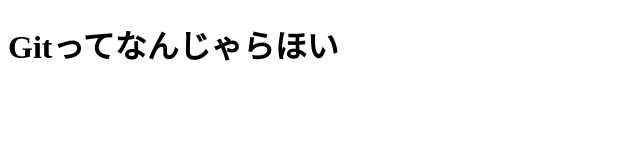
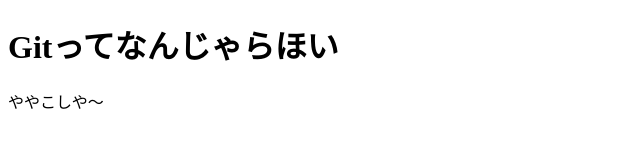
Before and after one commit to kurokyoro/210521_test, a plain HTML site: page index.html in a window 1280 px wide. Shown: the full height of the page, 0-640 px from the left. Drawn offline with Linux system fonts and the light colour scheme.

Commit message:
pタグ追加

```diff
--- a/index.html
+++ b/index.html
@@ -8,5 +8,6 @@
 </head>
 <body>
  <h1>Gitってなんじゃらほい</h1>
+ <p>ややこしや～</p>
 </body>
 </html>
```
